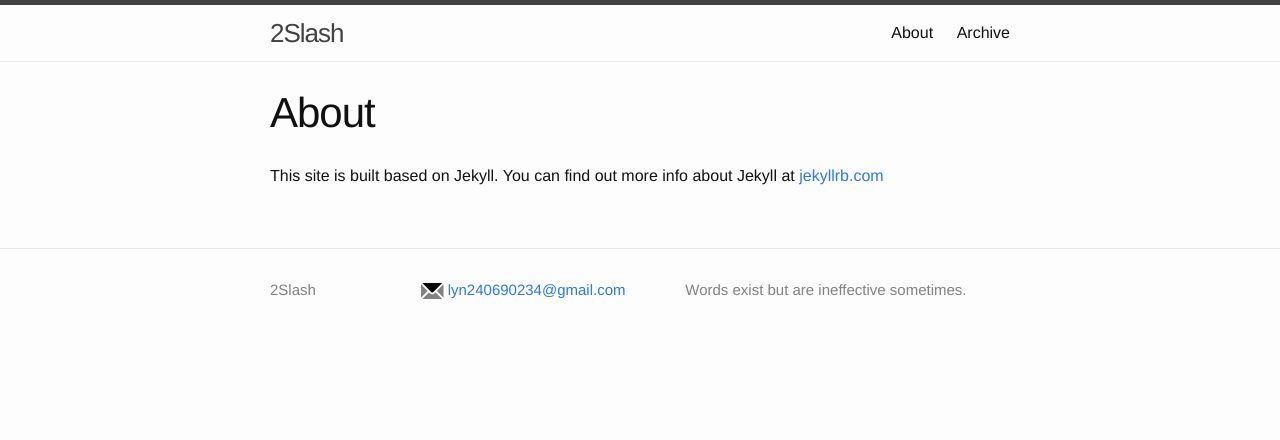
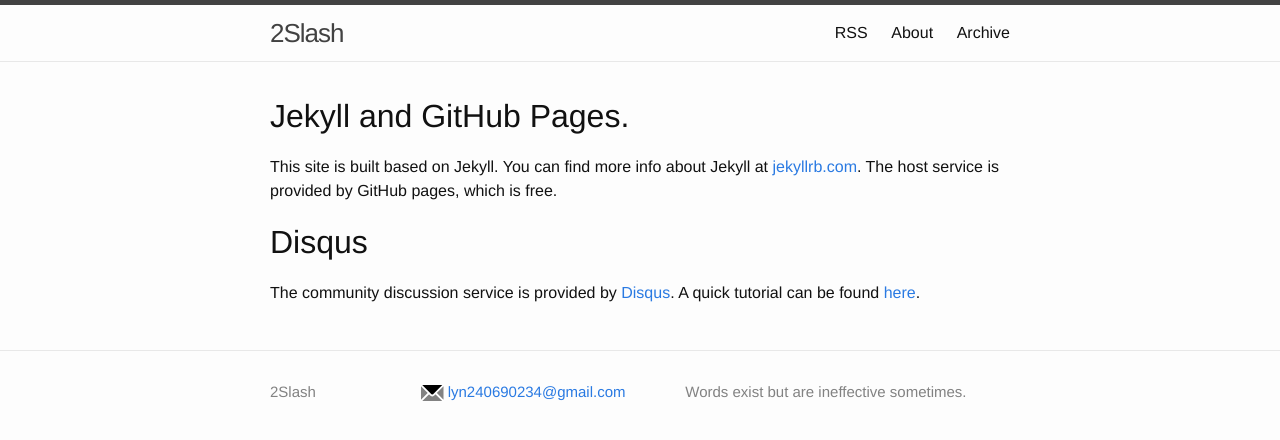
Before and after one commit to liuyannan/liuyannan_blog, a Jekyll site: the page built from about/index.md, in a window 1280 px wide. Shown: the top 440 px of the page. Built offline with Jekyll 4.4.1, drawn with Linux system fonts in a browser that asks for light colours; comment, search, counter and statistics services are not loaded.

Commit message:
Modify About and CNAME

```diff
--- /dev/null
+++ b/CNAME
@@ -0,0 +1 @@
+blog.2slash.cn
--- a/about/index.md
+++ b/about/index.md
@@ -1,7 +1,11 @@
 ---
-layout: page
+layout: default
 title: About
 permalink: /about/
 ---
 
-This site is built based on Jekyll. You can find out more info about Jekyll at [jekyllrb.com](http://jekyllrb.com/)
+# Jekyll and GitHub Pages.
+This site is built based on Jekyll. You can find more info about Jekyll at [jekyllrb.com](http://jekyllrb.com/). The host service is provided by GitHub pages, which is free.
+
+# Disqus
+The community discussion service is provided by [Disqus](http://disqus.com). A quick tutorial can be found [here](http://joshualande.com/jekyll-github-pages-poole/).
--- a/index.html
+++ b/index.html
@@ -18,6 +18,6 @@ layout: default
     {% endfor %}
   </ul>
 
-  <p class="rss-subscribe">subscribe <a href="{{ "/feed.xml" | prepend: site.baseurl }}">via RSS</a></p>
-
+<!--  <p class="rss-subscribe">subscribe <a href="{{ "/feed.xml" | prepend: site.baseurl }}">via RSS</a></p>
+-->
 </div>
```
Also changed, not shown: rss/index.md (added, +6 -0 lines), rss/feed.xml (renamed from feed.xml).
